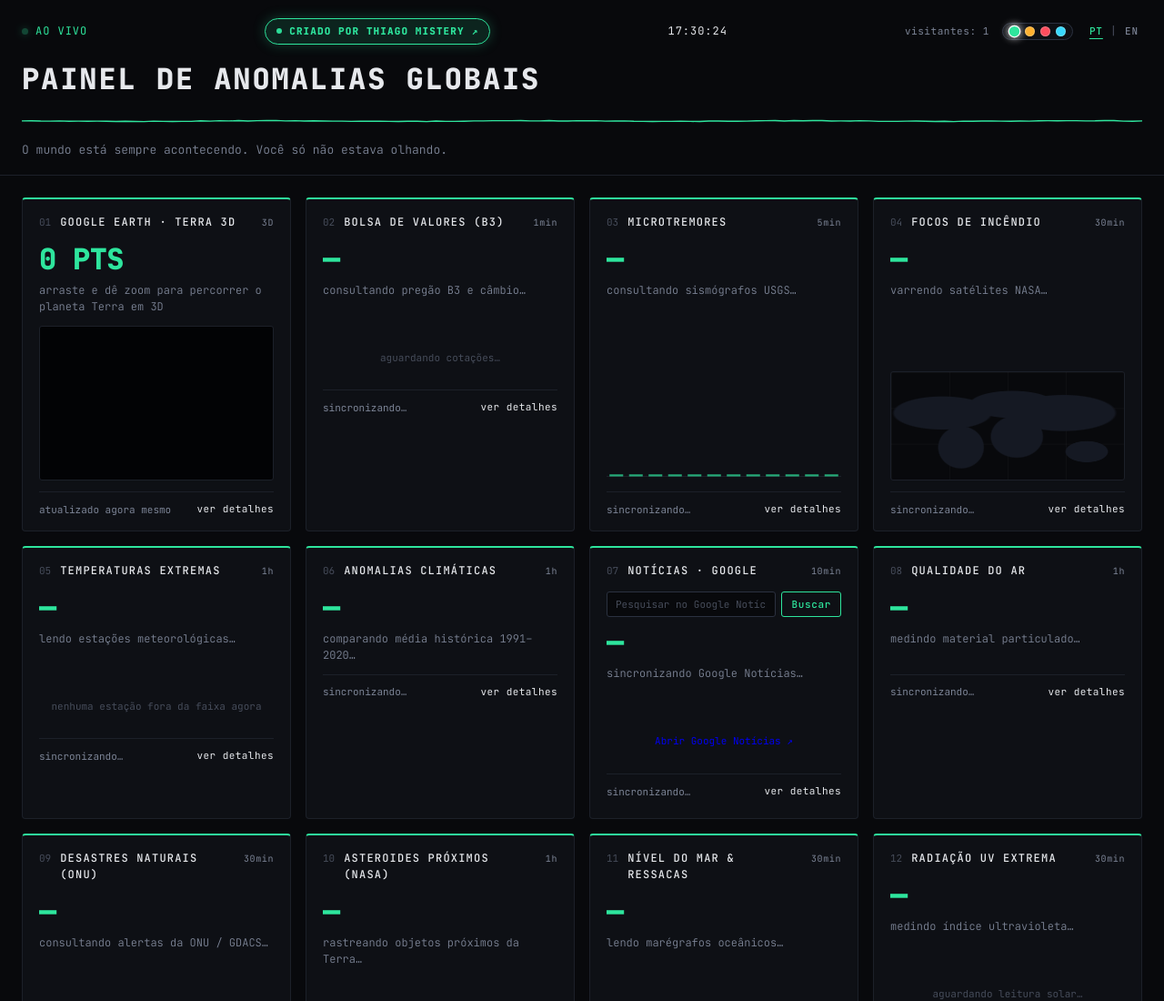
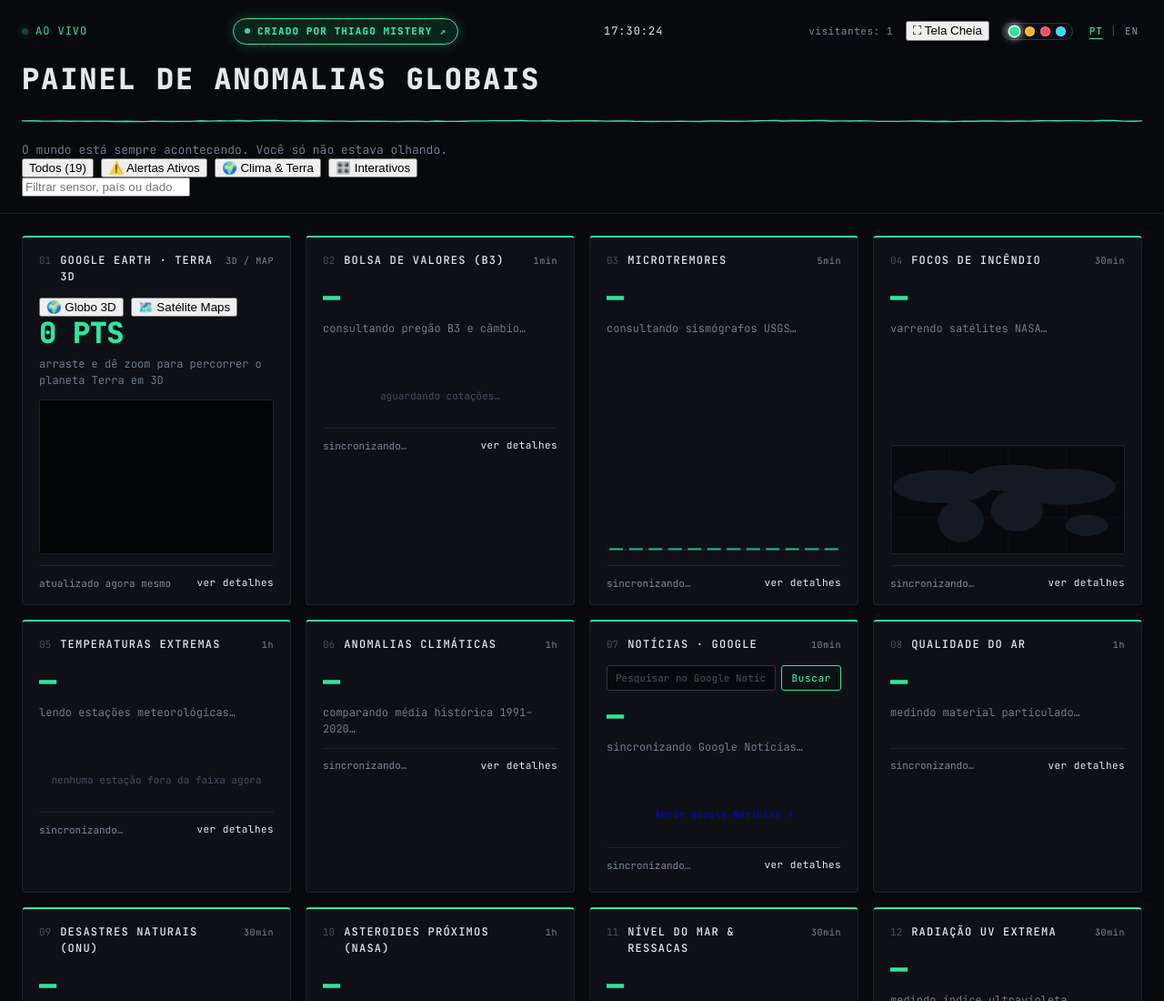
Before and after one commit to myfairday/myfairday-site, a plain HTML site: page index.html in a window 1280 px wide. Shown: the top 1100 px of the page at 91% size. Drawn offline with Linux system fonts and the light colour scheme; no server answers.

Commit message:
Update index.html

```diff
--- a/index.html
+++ b/index.html
@@ -1,7 +1,7 @@
 <!DOCTYPE html>
 <!--
   =====================================================================
-  PAINEL DE ANOMALIAS GLOBAIS — index.html (19 Sensores Interativos)
+  PAINEL DE ANOMALIAS GLOBAIS — index.html (19 Sensores + UX + Satélite)
   Criado por Thiago Mistery (https://www.youtube.com/@thiagomistery)
   =====================================================================
 -->
@@ -19,7 +19,7 @@
   <!-- Motor 3D estilo Google Earth (Globe.gl + Three.js) -->
   <script src="https://unpkg.com/globe.gl@2.32.1/dist/globe.gl.min.js"></script>
 
-  <link rel="stylesheet" href="style.css?v=16">
+  <link rel="stylesheet" href="style.css?v=17">
 </head>
 <body>
 
@@ -38,6 +38,9 @@
 
       <span class="topo-direita">
         <span class="visitantes" id="visitantes" title="Total de visitantes únicos">visitantes: —</span>
+
+        <!-- BOTÃO MODO TV / TELA CHEIA (ITEM 9) -->
+        <button type="button" class="btn-tv" id="btn-tela-cheia" title="Alternar Modo TV / Tela Cheia">⛶ Tela Cheia</button>
 
         <!-- SELETOR DE CORES DO PAINEL -->
         <span class="tema-switch" role="group" aria-label="Cores do painel">
@@ -65,6 +68,32 @@
     </div>
 
     <p class="lema" id="lema-principal">O mundo está sempre acontecendo. Você só não estava olhando.</p>
+
+    <!-- BANNER DE DESTAQUE DO MOMENTO (ITEM 4) -->
+    <a class="banner-destaque" id="banner-destaque" href="#/" hidden>
+      <span class="destaque-tag" id="destaque-tag">ALERTA GLOBAL</span>
+      <span class="destaque-texto" id="destaque-texto">Analisando telemetria planetária…</span>
+      <span class="destaque-seta">→</span>
+    </a>
+
+    <!-- BARRA DE FILTROS RÁPIDOS + BUSCA GLOBAL (ITENS 1 E 2) -->
+    <div class="barra-ux" id="barra-ux">
+      <div class="filtros-grupo" role="group" aria-label="Filtrar sensores">
+        <button type="button" class="btn-filtro ativo" data-filtro="todos" id="filtro-todos">Todos (19)</button>
+        <button type="button" class="btn-filtro" data-filtro="alertas" id="filtro-alertas">⚠️ Alertas Ativos</button>
+        <button type="button" class="btn-filtro" data-filtro="terra" id="filtro-terra">🌍 Clima &amp; Terra</button>
+        <button type="button" class="btn-filtro" data-filtro="interativos" id="filtro-interativos">🎛️ Interativos</button>
+      </div>
+
+      <div class="busca-global-wrap">
+        <input
+          type="search"
+          id="input-busca-global"
+          placeholder="Filtrar sensor, país ou dado…"
+          aria-label="Filtrar sensores do painel"
+        >
+      </div>
+    </div>
   </header>
 
   <main>
@@ -77,15 +106,22 @@
     <section id="vista-home" aria-label="Sensores">
       <div class="grid" id="grid">
 
-        <!-- 01 · GOOGLE EARTH 3D · PLANETA TERRA REALISTA -->
-        <article class="card card-globo" data-sensor="globo" data-nivel="ok">
+        <!-- 01 · GOOGLE EARTH 3D + GOOGLE MAPS SATÉLITE -->
+        <article class="card card-globo" data-sensor="globo" data-nivel="ok" data-cat="terra interativos">
           <header class="card-topo">
             <span class="card-id">01</span>
-            <h2>GOOGLE EARTH · TERRA 3D</h2>
-            <span class="card-freq" title="Globo Interativo 3D">3D</span>
+            <h2>GOOGLE EARTH · TERRA &amp; SATÉLITE</h2>
+            <span class="card-freq" title="Globo 3D + Satélite">3D / MAP</span>
           </header>
+
+          <!-- Alternador Globo 3D Ocorrências vs Satélite Google Maps -->
+          <div class="earth-tabs" role="group" aria-label="Modo de visualização da Terra">
+            <button type="button" class="btn-earth-tab ativo" data-earth-mode="globo" id="tab-earth-globo">🌍 Globo 3D</button>
+            <button type="button" class="btn-earth-tab" data-earth-mode="maps" id="tab-earth-maps">🗺️ Satélite Maps</button>
+          </div>
+
           <div class="valor" data-campo="valor">—</div>
-          <p class="contexto" data-campo="contexto">arraste e dê zoom para explorar todo o planeta…</p>
+          <p class="contexto" data-campo="contexto">explore o globo 3D ou alterne para o mapa de satélite…</p>
           <div class="viz viz-globo" data-campo="viz"></div>
           <footer class="card-pe">
             <span class="tempo" data-campo="tempo">atualizado —</span>
@@ -94,7 +130,7 @@
         </article>
 
         <!-- 02 · BOLSA DE VALORES · B3 -->
-        <article class="card" data-sensor="bolsa" data-nivel="ok">
+        <article class="card" data-sensor="bolsa" data-nivel="ok" data-cat="economia">
           <header class="card-topo">
             <span class="card-id">02</span>
             <h2>BOLSA DE VALORES (B3)</h2>
@@ -110,7 +146,7 @@
         </article>
 
         <!-- 03 · MICROTREMORES -->
-        <article class="card" data-sensor="microtremores" data-nivel="ok">
+        <article class="card" data-sensor="microtremores" data-nivel="ok" data-cat="terra">
           <header class="card-topo">
             <span class="card-id">03</span>
             <h2>MICROTREMORES</h2>
@@ -128,7 +164,7 @@
         </article>
 
         <!-- 04 · FOCOS DE INCÊNDIO -->
-        <article class="card" data-sensor="incendios" data-nivel="ok">
+        <article class="card" data-sensor="incendios" data-nivel="ok" data-cat="terra">
           <header class="card-topo">
             <span class="card-id">04</span>
             <h2>FOCOS DE INCÊNDIO</h2>
@@ -144,7 +180,7 @@
         </article>
 
         <!-- 05 · TEMPERATURAS EXTREMAS -->
-        <article class="card" data-sensor="temperaturas" data-nivel="ok">
+        <article class="card" data-sensor="temperaturas" data-nivel="ok" data-cat="terra">
           <header class="card-topo">
             <span class="card-id">05</span>
             <h2>TEMPERATURAS EXTREMAS</h2>
@@ -160,7 +196,7 @@
         </article>
 
         <!-- 06 · ANOMALIAS CLIMÁTICAS -->
-        <article class="card" data-sensor="anomalias" data-nivel="ok">
+        <article class="card" data-sensor="anomalias" data-nivel="ok" data-cat="terra">
           <header class="card-topo">
             <span class="card-id">06</span>
             <h2>ANOMALIAS CLIMÁTICAS</h2>
@@ -176,7 +212,7 @@
         </article>
 
         <!-- 07 · NOTÍCIAS · GOOGLE NEWS -->
-        <article class="card card-noticias" data-sensor="manchetes" data-nivel="ok">
+        <article class="card card-noticias" data-sensor="manchetes" data-nivel="ok" data-cat="interativos">
           <header class="card-topo">
             <span class="card-id">07</span>
             <h2>NOTÍCIAS · GOOGLE</h2>
@@ -203,7 +239,7 @@
         </article>
 
         <!-- 08 · QUALIDADE DO AR -->
-        <article class="card" data-sensor="ar" data-nivel="ok">
+        <article class="card" data-sensor="ar" data-nivel="ok" data-cat="terra">
           <header class="card-topo">
             <span class="card-id">08</span>
             <h2>QUALIDADE DO AR</h2>
@@ -219,7 +255,7 @@
         </article>
 
         <!-- 09 · DESASTRES NATURAIS (ONU / GDACS) -->
-        <article class="card" data-sensor="desastres" data-nivel="ok">
+        <article class="card" data-sensor="desastres" data-nivel="ok" data-cat="terra">
           <header class="card-topo">
             <span class="card-id">09</span>
             <h2>DESASTRES NATURAIS (ONU)</h2>
@@ -235,7 +271,7 @@
         </article>
 
         <!-- 10 · ASTEROIDES PRÓXIMOS (NASA) -->
-        <article class="card" data-sensor="asteroides" data-nivel="ok">
+        <article class="card" data-sensor="asteroides" data-nivel="ok" data-cat="terra">
           <header class="card-topo">
             <span class="card-id">10</span>
             <h2>ASTEROIDES PRÓXIMOS (NASA)</h2>
@@ -251,10 +287,10 @@
         </article>
 
         <!-- 11 · NÍVEL DO MAR & RESSACAS COSTEIRAS (NOAA) -->
-        <article class="card" data-sensor="mare" data-nivel="ok">
+        <article class="card" data-sensor="mare" data-nivel="ok" data-cat="terra">
           <header class="card-topo">
             <span class="card-id">11</span>
-            <h2>NÍVEL DO MAR & RESSACAS</h2>
+            <h2>NÍVEL DO MAR &amp; RESSACAS</h2>
             <span class="card-freq" title="Frequência de atualização">30min</span>
           </header>
           <div class="valor" data-campo="valor">—</div>
@@ -267,7 +303,7 @@
         </article>
 
         <!-- 12 · RADIAÇÃO UV EXTREMA (OPEN-METEO) -->
-        <article class="card" data-sensor="uv" data-nivel="ok">
+        <article class="card" data-sensor="uv" data-nivel="ok" data-cat="terra">
           <header class="card-topo">
             <span class="card-id">12</span>
             <h2>RADIAÇÃO UV EXTREMA</h2>
@@ -283,7 +319,7 @@
         </article>
 
         <!-- 13 · CLIMA POR CIDADE -->
-        <article class="card card-cidade" data-sensor="cidade" data-nivel="ok">
+        <article class="card card-cidade" data-sensor="cidade" data-nivel="ok" data-cat="terra interativos">
           <header class="card-topo">
             <span class="card-id">13</span>
             <h2>CLIMA POR CIDADE</h2>
@@ -310,7 +346,7 @@
         </article>
 
         <!-- 14 · OBSERVATÓRIO DE RAIOS GLOBAIS -->
-        <article class="card" data-sensor="raios" data-nivel="ok">
+        <article class="card" data-sensor="raios" data-nivel="ok" data-cat="terra">
           <header class="card-topo">
             <span class="card-id">14</span>
             <h2>OBSERVATÓRIO DE RAIOS</h2>
@@ -326,7 +362,7 @@
         </article>
 
         <!-- 15 · POPULAÇÃO MUNDIAL AO VIVO -->
-        <article class="card" data-sensor="populacao" data-nivel="ok">
+        <article class="card" data-sensor="populacao" data-nivel="ok" data-cat="terra">
           <header class="card-topo">
             <span class="card-id">15</span>
             <h2>POPULAÇÃO MUNDIAL AO VIVO</h2>
@@ -342,10 +378,10 @@
         </article>
 
         <!-- 16 · ONDAS, SWELL & MARÉ -->
-        <article class="card" data-sensor="ondas" data-nivel="ok">
+        <article class="card" data-sensor="ondas" data-nivel="ok" data-cat="terra">
           <header class="card-topo">
             <span class="card-id">16</span>
-            <h2>ONDAS, SWELL & MARÉ</h2>
+            <h2>ONDAS, SWELL &amp; MARÉ</h2>
             <span class="card-freq" title="Frequência de atualização">1h</span>
           </header>
           <div class="valor" data-campo="valor">—</div>
@@ -358,14 +394,13 @@
         </article>
 
         <!-- 17 · RÁDIO · SINTONIZADOR LIVRE & ESTAÇÕES AO VIVO -->
-        <article class="card card-audio" data-sensor="radiomusica" data-nivel="ok">
+        <article class="card card-audio" data-sensor="radiomusica" data-nivel="ok" data-cat="interativos">
           <header class="card-topo">
             <span class="card-id">17</span>
             <h2>RÁDIO · SINTONIZADOR AO VIVO</h2>
             <span class="card-freq" title="Rádio Livre">FM / WEB</span>
           </header>
 
-          <!-- Dial / Linha de Sintonia + Input para o visitante ouvir qualquer stream -->
           <div class="radio-dial" aria-hidden="true">
             <div class="radio-dial-escala">
               <span>88</span><span>92</span><span>96</span><span>100</span><span>104</span><span>108 MHz</span>
@@ -395,7 +430,7 @@
         </article>
 
         <!-- 18 · QUEDAS DE INTERNET (IODA) -->
-        <article class="card" data-sensor="internet" data-nivel="ok">
+        <article class="card" data-sensor="internet" data-nivel="ok" data-cat="terra">
           <header class="card-topo">
             <span class="card-id">18</span>
             <h2>QUEDAS DE INTERNET (IODA)</h2>
@@ -411,10 +446,10 @@
         </article>
 
         <!-- 19 · NÍVEL & VAZÃO DOS RIOS -->
-        <article class="card" data-sensor="rios" data-nivel="ok">
+        <article class="card" data-sensor="rios" data-nivel="ok" data-cat="terra">
           <header class="card-topo">
             <span class="card-id">19</span>
-            <h2>NÍVEL & VAZÃO DOS RIOS</h2>
+            <h2>NÍVEL &amp; VAZÃO DOS RIOS</h2>
             <span class="card-freq" title="Frequência de atualização">1h</span>
           </header>
           <div class="valor" data-campo="valor">—</div>
@@ -427,6 +462,8 @@
         </article>
 
       </div>
+
+      <p class="vazio-filtro" id="msg-vazio-filtro" hidden>Nenhum sensor encontrado para este filtro.</p>
     </section>
 
     <!-- ================= VISTA DETALHE (aberta por âncora #/sensor/<id>) ================= -->
@@ -448,7 +485,7 @@
         <div class="det-valor" id="det-valor">—</div>
         <p class="contexto" id="det-contexto">—</p>
 
-        <!-- Globo 3D expandido quando o visitante abrir detalhes do Google Earth -->
+        <!-- Globo 3D + Google Maps Satélite expandidos nos detalhes do item 01 -->
         <div id="det-globo-box" hidden></div>
 
         <h3 id="lbl-historico">HISTÓRICO DO DADO PRINCIPAL</h3>
@@ -478,6 +515,6 @@
     </div>
   </footer>
 
-  <script src="app.js?v=16"></script>
+  <script src="app.js?v=17"></script>
 </body>
 </html>
```
